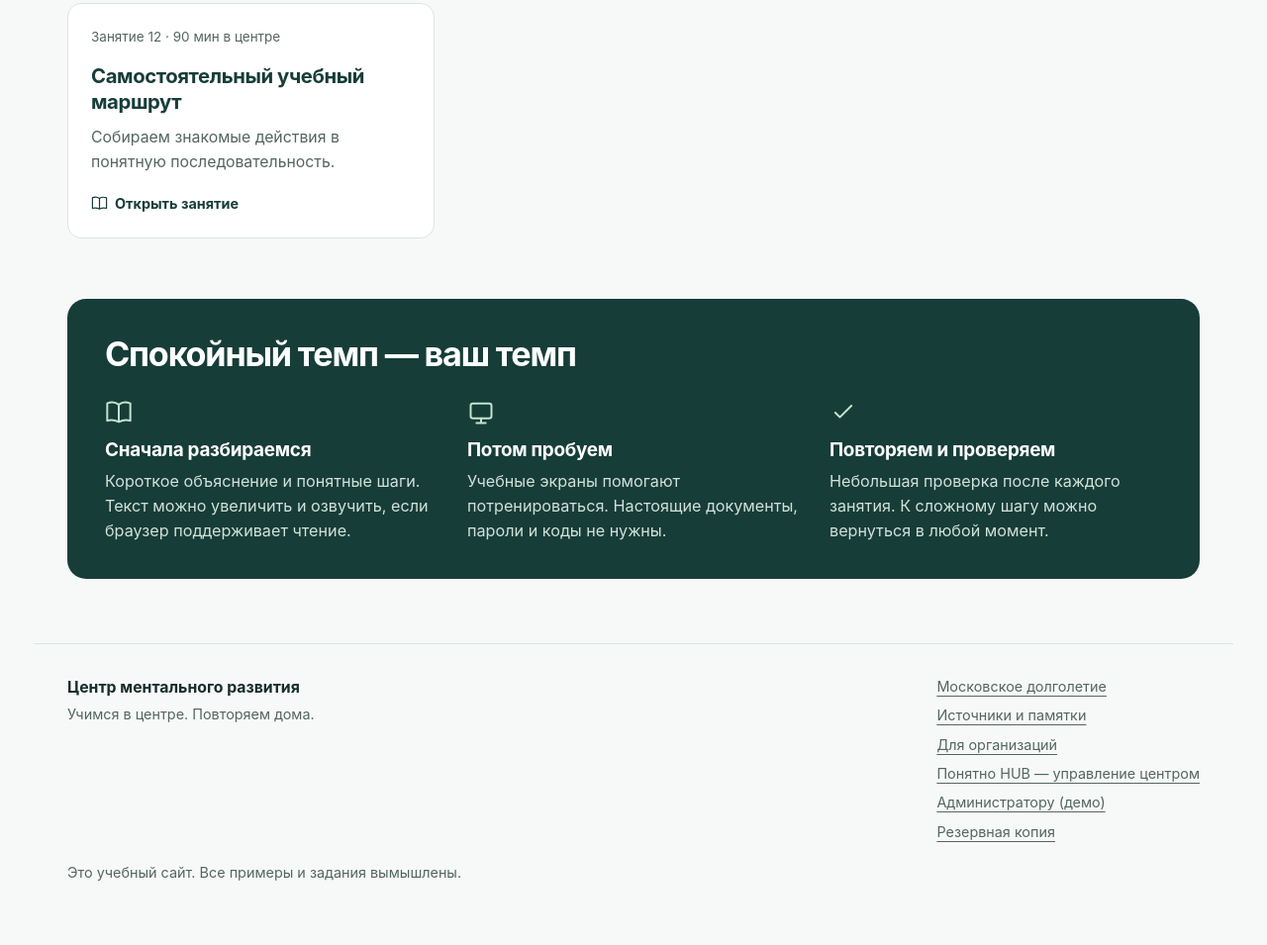
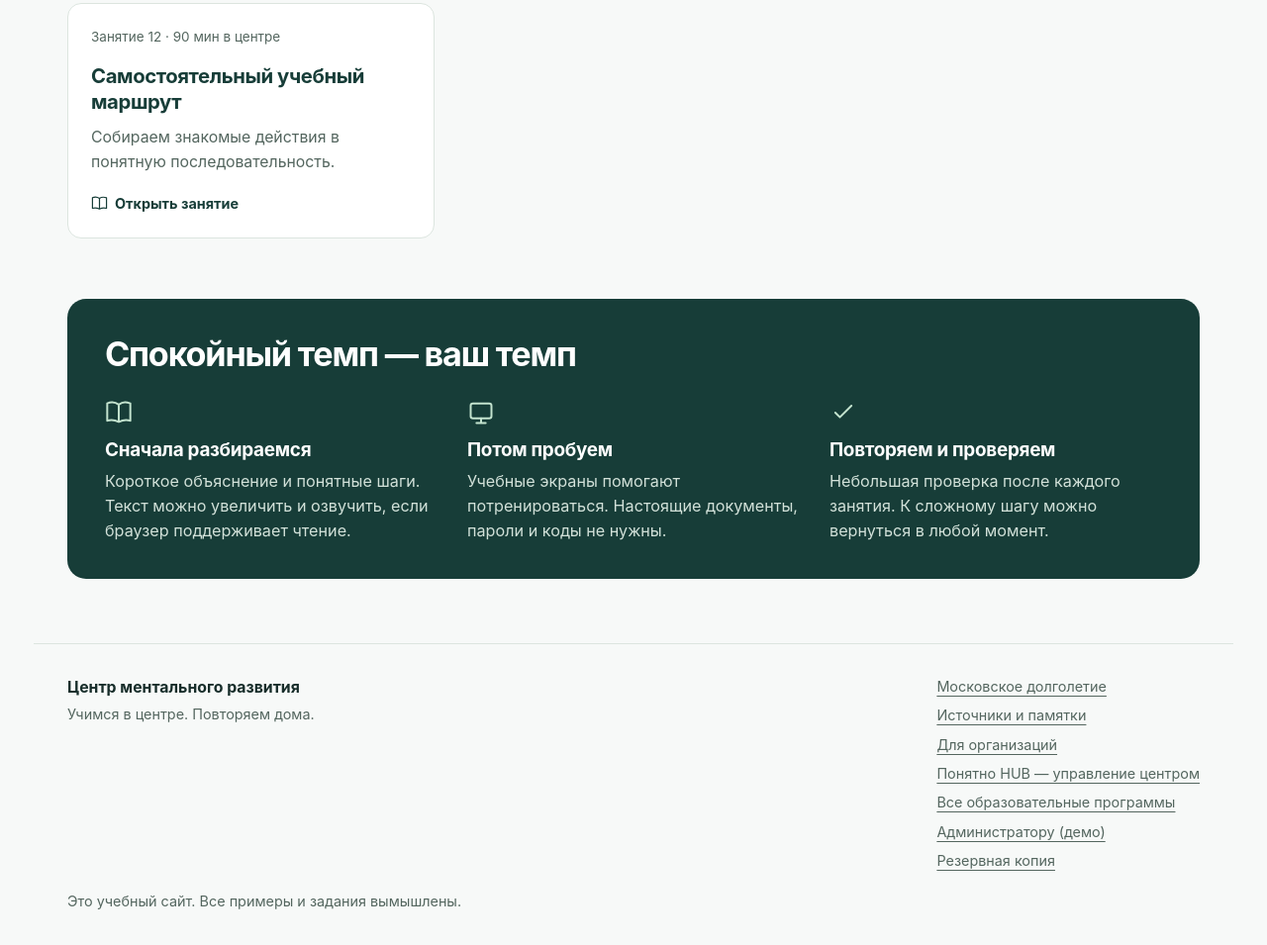
Before and after one commit to nyaganmaksimov-sys/ponyatno-course, a plain HTML site: page index.html in a window 1280 px wide. Shown: the part 3058-4013 px from the top of the page at 99% size. Before the commit the page ends 3983 px from the top, so only its background shows below. Drawn offline with Linux system fonts and the light colour scheme.

Commit message:
Connect Education catalog to HUB and original course

```diff
--- a/index.html
+++ b/index.html
@@ -29,7 +29,7 @@
     </div>
   </header>
   <main id="main" tabindex="-1"></main>
-  <footer class="site-footer"><div><strong>Центр ментального развития</strong><span>Учимся в центре. Повторяем дома.</span></div><div class="footer-links"><a href="#dolgoletie">Московское долголетие</a><a href="#sources">Источники и памятки</a><a href="./client.html">Для организаций</a><a href="./hub/">Понятно HUB — управление центром</a><a href="#admin">Администратору (демо)</a><a href="#backup">Резервная копия</a></div><p>Это учебный сайт. Все примеры и задания вымышлены.</p></footer>
+  <footer class="site-footer"><div><strong>Центр ментального развития</strong><span>Учимся в центре. Повторяем дома.</span></div><div class="footer-links"><a href="#dolgoletie">Московское долголетие</a><a href="#sources">Источники и памятки</a><a href="./client.html">Для организаций</a><a href="./hub/">Понятно HUB — управление центром</a><a href="./education/">Все образовательные программы</a><a href="#admin">Администратору (демо)</a><a href="#backup">Резервная копия</a></div><p>Это учебный сайт. Все примеры и задания вымышлены.</p></footer>
   <div id="announcer" class="sr-only" aria-live="polite" aria-atomic="true"></div>
   <noscript><p class="notice">Для интерактивных заданий включите JavaScript в браузере.</p></noscript>
 </body>
```
